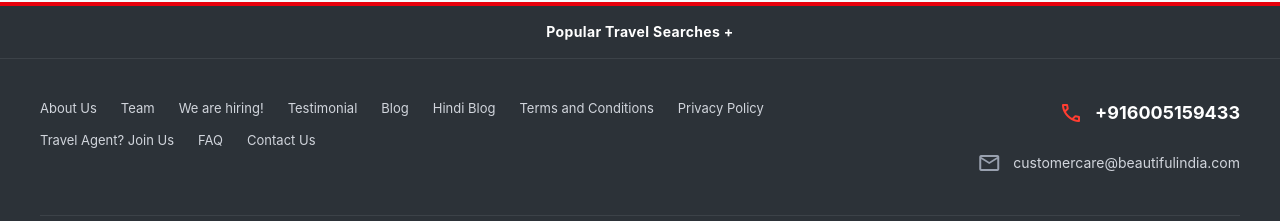
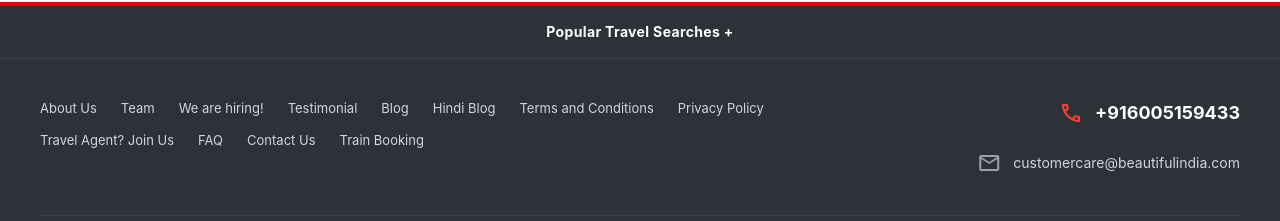
Before and after one commit to rammimankotia-prog/Beautiful-India, a React (Vite) app: page / in a window 1280 px wide. Shown: the part 6200-6421 px from the top of the page. Built offline with nearby package versions, Linux system fonts and the light colour scheme.

Commit message:
feat: add Train Booking link to footer

```diff
--- a/src/components/Footer.jsx
+++ b/src/components/Footer.jsx
@@ -15,7 +15,8 @@ const Footer = () => {
         { label: "Privacy Policy", path: "/privacy" },
         { label: "Travel Agent? Join Us", path: "#!" },
         { label: "FAQ", path: "#!" },
-        { label: "Contact Us", path: "/contact" }
+        { label: "Contact Us", path: "/contact" },
+        { label: "Train Booking", path: "/booking/train" }
     ];
 
     const international = [
```
